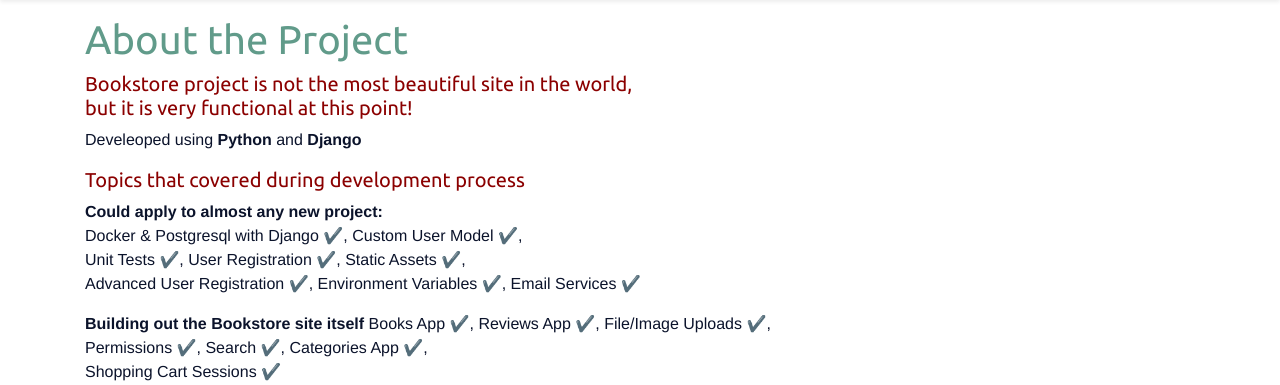
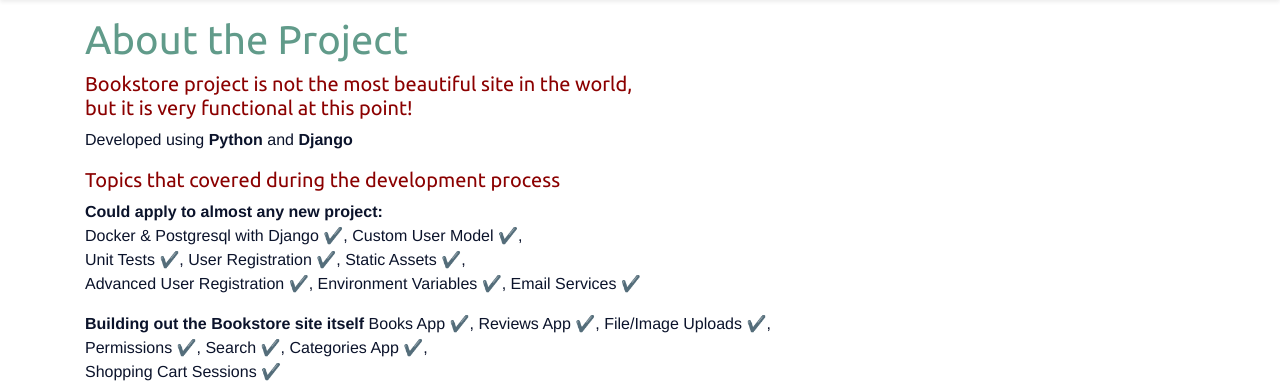
Before and after one commit to Alimov-8/django-bookstore-app, a Django app: page /about/ in a window 1280 px wide. Shown: the part 73-458 px from the top of the page. Run offline with Django 3.2, Linux system fonts and the light colour scheme; parts of the project's set-up code (start-up, migrations or seed data) failed here and were passed over; some libraries are stand-ins or nearby versions.

Commit message:
typo fixed

```diff
--- a/templates/about.html
+++ b/templates/about.html
@@ -6,8 +6,8 @@
 <h1>About the Project</h1>
 <h5 style="color:darkred"> Bookstore project is not the most beautiful site in the world, <br>
        but it is very functional at this point!</h5>
-<p> Develeoped using <b>Python</b> and <b>Django</b></p>
-<h5 style="color:darkred">Topics that covered during development process</h5>
+<p> Developed using <b>Python</b> and <b>Django</b></p>
+<h5 style="color:darkred">Topics that covered during the development process</h5>
 <p>
     <b> Could apply to almost any new project: </b> <br>
     Docker & Postgresql with Django ✔️,
```
